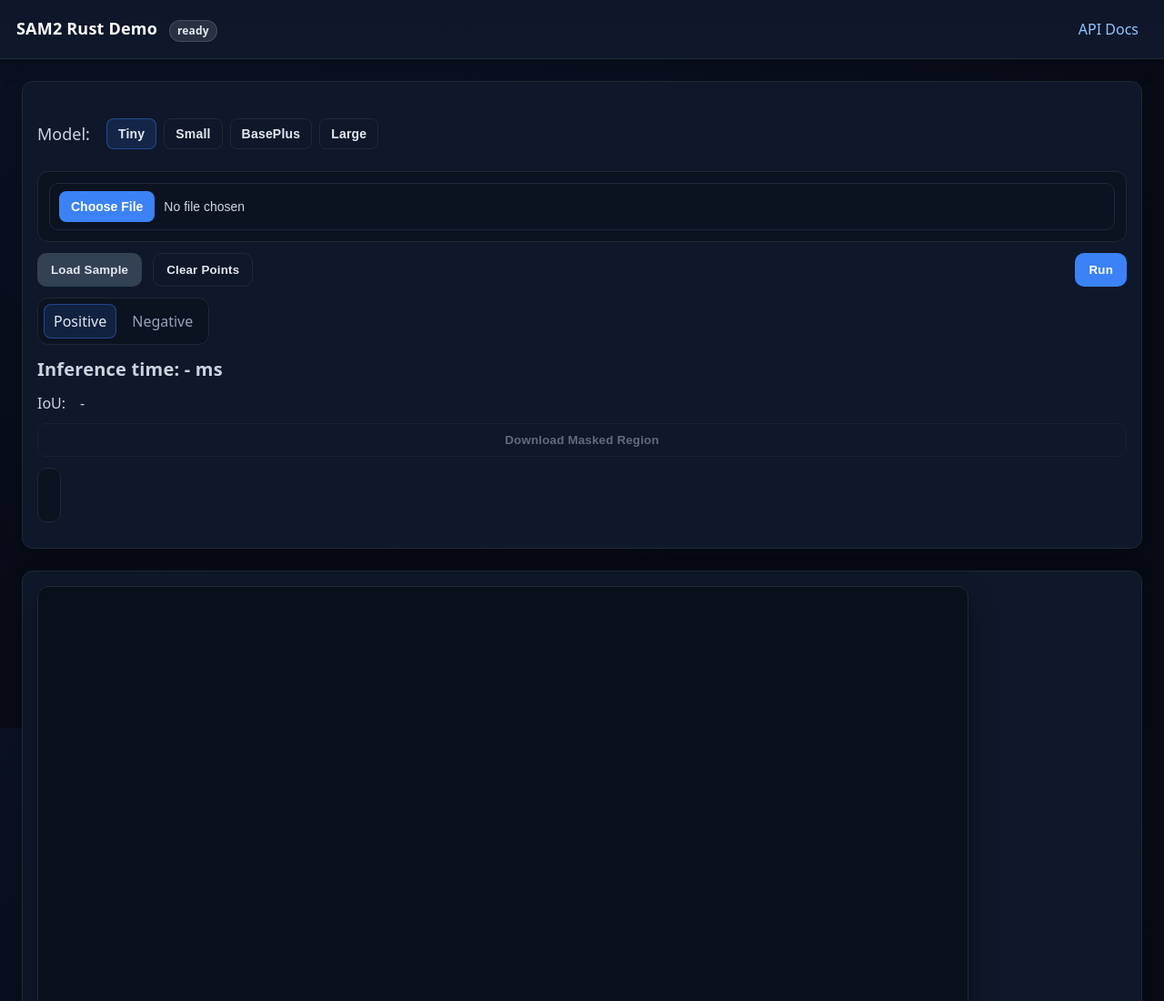
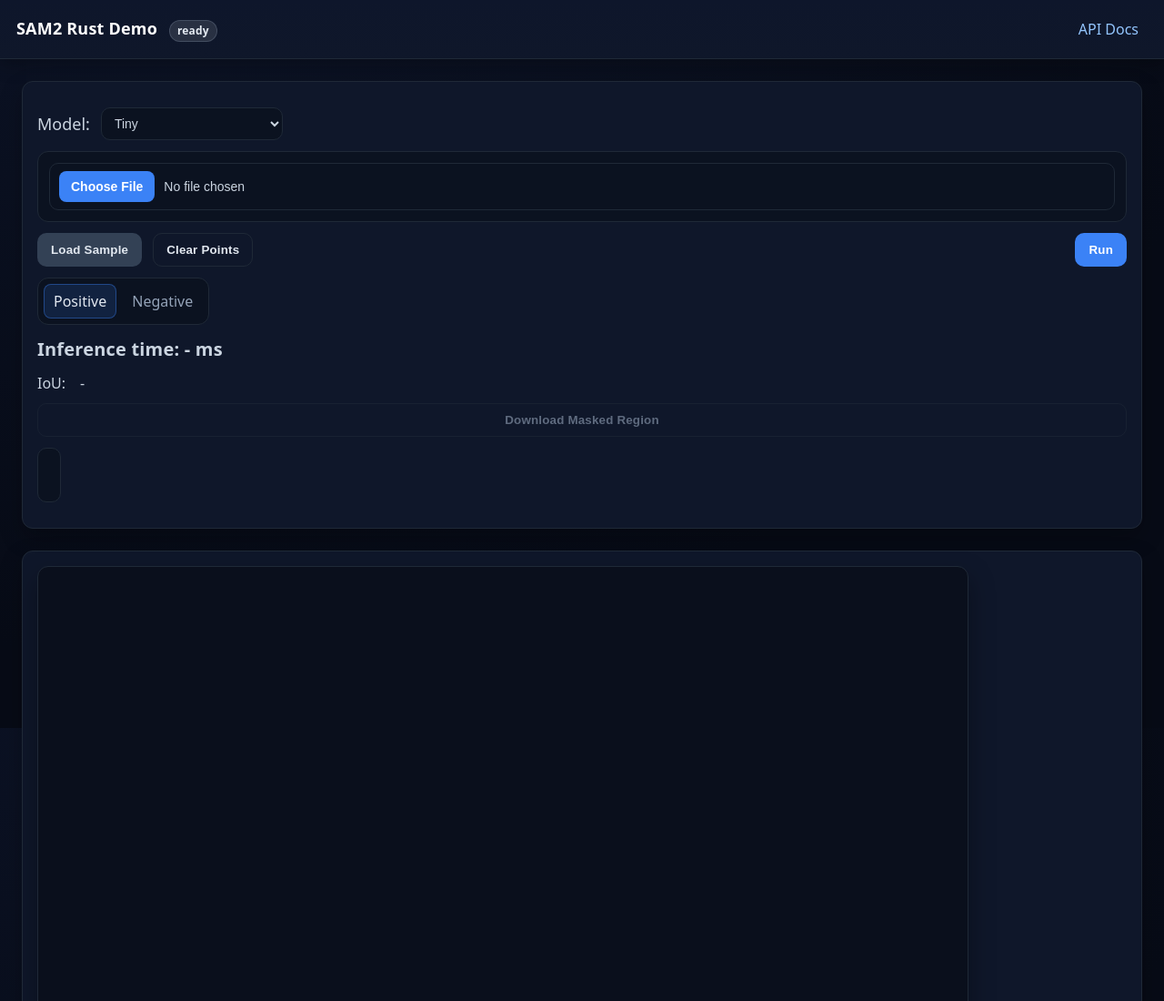
Before and after one commit to amaye15/SAM-2.1-onnx-rs, a plain HTML site: page sam2_server/static/index.html in a window 1280 px wide. Shown: the top 1100 px of the page at 91% size. Drawn offline with Linux system fonts and the light colour scheme.

Commit message:
Debug - Html Issue

```diff
--- a/sam2_server/static/index.html
+++ b/sam2_server/static/index.html
@@ -205,25 +205,6 @@
       font-size: 14px;
       line-height: 1.2;
     }
-
-    /* Model segmented buttons */
-    .model-btn {
-      background: transparent;
-      color: var(--e2e8f0, #e2e8f0);
-      border: 1px solid var(--border);
-      padding: 8px 12px;
-      border-radius: 8px;
-      font-weight: 600;
-      font-size: 14px;
-      letter-spacing: .2px;
-      transition: background .15s ease, color .15s ease, border-color .15s ease;
-    }
-    .model-btn:hover { background: rgba(148,163,184,0.10); }
-    .model-btn.selected {
-      background: rgba(59,130,246,0.15);
-      color: #e2e8f0;
-      border-color: rgba(59,130,246,0.4);
-    }
     /* Themed file input button */
     input[type="file"]::file-selector-button {
       margin-right: 10px;
@@ -331,14 +312,14 @@
   <div class="container">
     <div class="panel">
       <div class="row row-model">
-        <label style="margin-right:8px;">Model:</label>
-        <div id="modelButtons" class="row" style="gap:8px;">
-          <button type="button" class="model-btn selected" data-model="Tiny">Tiny</button>
-          <button type="button" class="model-btn" data-model="Small">Small</button>
-          <button type="button" class="model-btn" data-model="BasePlus">BasePlus</button>
-          <button type="button" class="model-btn" data-model="Large">Large</button>
-        </div>
-        <input type="hidden" id="model" value="Tiny" />
+        <label>Model:
+          <select id="model">
+            <option value="Tiny" selected>Tiny</option>
+            <option value="Small">Small</option>
+            <option value="BasePlus">BasePlus</option>
+            <option value="Large">Large</option>
+          </select>
+        </label>
       </div>
       <div class="row row-file">
         <input type="file" id="file" accept="image/*" />
@@ -376,14 +357,6 @@
     const statusEl = document.getElementById('status');
     const fileEl = document.getElementById('file');
     const modelEl = document.getElementById('model');
-    const modelButtons = document.querySelectorAll('.model-btn');
-    modelButtons.forEach(btn => {
-      btn.addEventListener('click', () => {
-        modelButtons.forEach(b => b.classList.remove('selected'));
-        btn.classList.add('selected');
-        modelEl.value = btn.dataset.model;
-      });
-    });
     const pointsEl = document.getElementById('points');
     const timeEl = document.getElementById('time');
     const iouEl = document.getElementById('iou');
```
Also changed, not shown: 1 other file.
